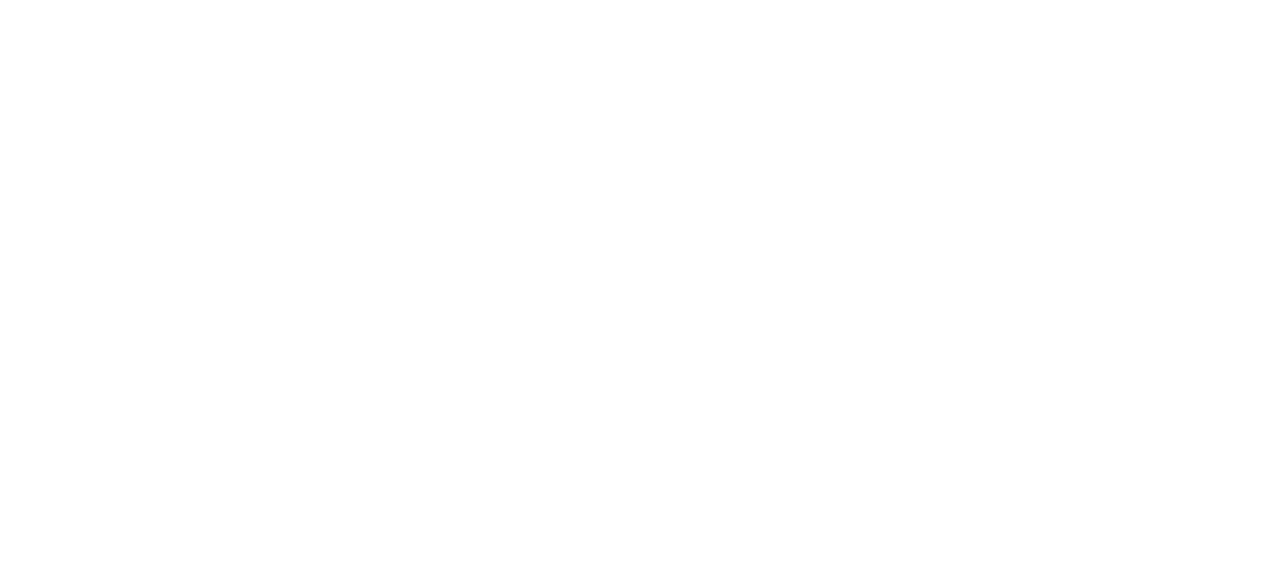
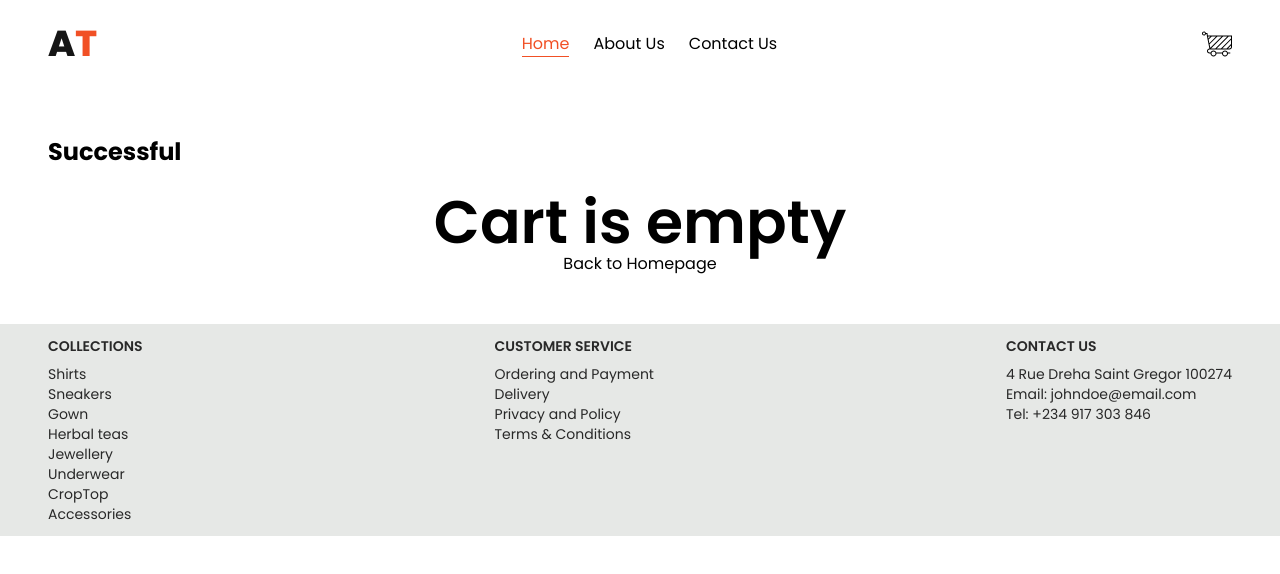
Before and after one commit to holabayor/timbu-cloud-shop, a React (Vite) app: page /receipt in a window 1280 px wide. Before the commit this address had no page. Shown: the top 574 px of the page. Built offline with nearby package versions, Linux system fonts and the light colour scheme; the HTML template or start-up script is replaced by a standard one.

Commit message:
refactor: Update footer links

```diff
--- a/src/App.tsx
+++ b/src/App.tsx
@@ -19,7 +19,7 @@
           <Route path="/cart" element={<CartPage />} />
           <Route path="/product/:productId" element={<ProductDetailPage />} />
           <Route path="/payment" element={<PaymentPage />} />
-          <Route path="/print-receipt" element={<SuccessPage />} />
+          <Route path="/receipt" element={<SuccessPage />} />
         </Routes>
         <GoToTop />
       </Router>
--- a/src/components/CartPopup.tsx
+++ b/src/components/CartPopup.tsx
@@ -1,11 +1,14 @@
 import React from 'react';
 import { Product } from '../types';
+import { useNavigate } from 'react-router-dom';
 
 interface CartPopupProps {
   product: Product;
 }
 
 const CartPopup: React.FC<CartPopupProps> = ({ product }) => {
+  const navigate = useNavigate();
+
   return (
     <div className="z-10 w-56 flex flex-col bg-white fixed top-16 right-4 md:right-12 border shadow-lg rounded-md text-sm p-6">
       <h6 className="font-semibold text-center mb-4">1 item added</h6>
@@ -23,7 +26,9 @@
           <span>Size: Medium(M)</span>
         </div>
       </div>
-      <button className="btn-cart py-1 my-2">Go to cart</button>
+      <button onClick={() => navigate('/cart')} className="btn-cart py-1 my-2">
+        Go to cart
+      </button>
     </div>
   );
 };
--- a/src/components/CheckoutForm.tsx
+++ b/src/components/CheckoutForm.tsx
@@ -3,9 +3,11 @@
 import Paypal from '../assets/icons/paypal.svg?react';
 import Visa from '../assets/icons/visa.svg?react';
 import { useCart } from '../context/cartContext';
+import { useNavigate } from 'react-router-dom';
 
 const CheckoutForm: React.FC = () => {
   const { cart, updateCart, getSubtotal, getTotal } = useCart();
+  const navigate = useNavigate();
 
   const taxAmount = 1.99;
   const deliveryFee = 2.99;
@@ -45,6 +47,7 @@
                       Qty{' '}
                       <select
                         name="Qty"
+                        value={product.quantity}
                         id=""
                         onChange={(e) =>
                           updateCart(product.id, parseInt(e.target.value))
@@ -80,7 +83,10 @@
               <span>Total</span>
               <span>£{getTotal().toFixed(2)}</span>
             </div>
-            <button className="w-full font-medium  bg-[#F15025] max-sm:text-sm py-[6px] rounded-md text-white my-4">
+            <button
+              onClick={() => navigate('/payment')}
+              className="w-full font-medium  bg-[#F15025] max-sm:text-sm py-[6px] rounded-md text-white my-4"
+            >
               Check out
             </button>
             <div>
--- a/src/components/Header.tsx
+++ b/src/components/Header.tsx
@@ -8,7 +8,7 @@
   const navigate = useNavigate();
   const { cart } = useCart();
 
-  const totalItems = cart.reduce((total, item) => total + item.quantity, 0);
+  const totalItems = cart.length;
 
   console.log('Total items ', totalItems);
 
--- a/src/components/Payment.tsx
+++ b/src/components/Payment.tsx
@@ -10,11 +10,10 @@
 import Cancel from '../assets/icons/cancel.svg?react';
 
 const Payment: React.FC = () => {
-  const { clearCart, getSubtotal, getTotal } = useCart();
+  const { getSubtotal, getTotal } = useCart();
   const navigate = useNavigate();
 
   const handlePayment = () => {
-    clearCart();
     navigate('/receipt');
   };
 
--- a/src/components/Success.tsx
+++ b/src/components/Success.tsx
@@ -3,7 +3,10 @@
 import PdfIcon from '../assets/icons/pdf.svg?react';
 
 const Success: React.FC = () => {
-  const { cart, getSubtotal, getTotal } = useCart();
+  const { cart, clearCart } = useCart();
+
+  // Clear the cart
+  // clearCart();
 
   return (
     <section className="max-width my-6 md:my-12">
```
